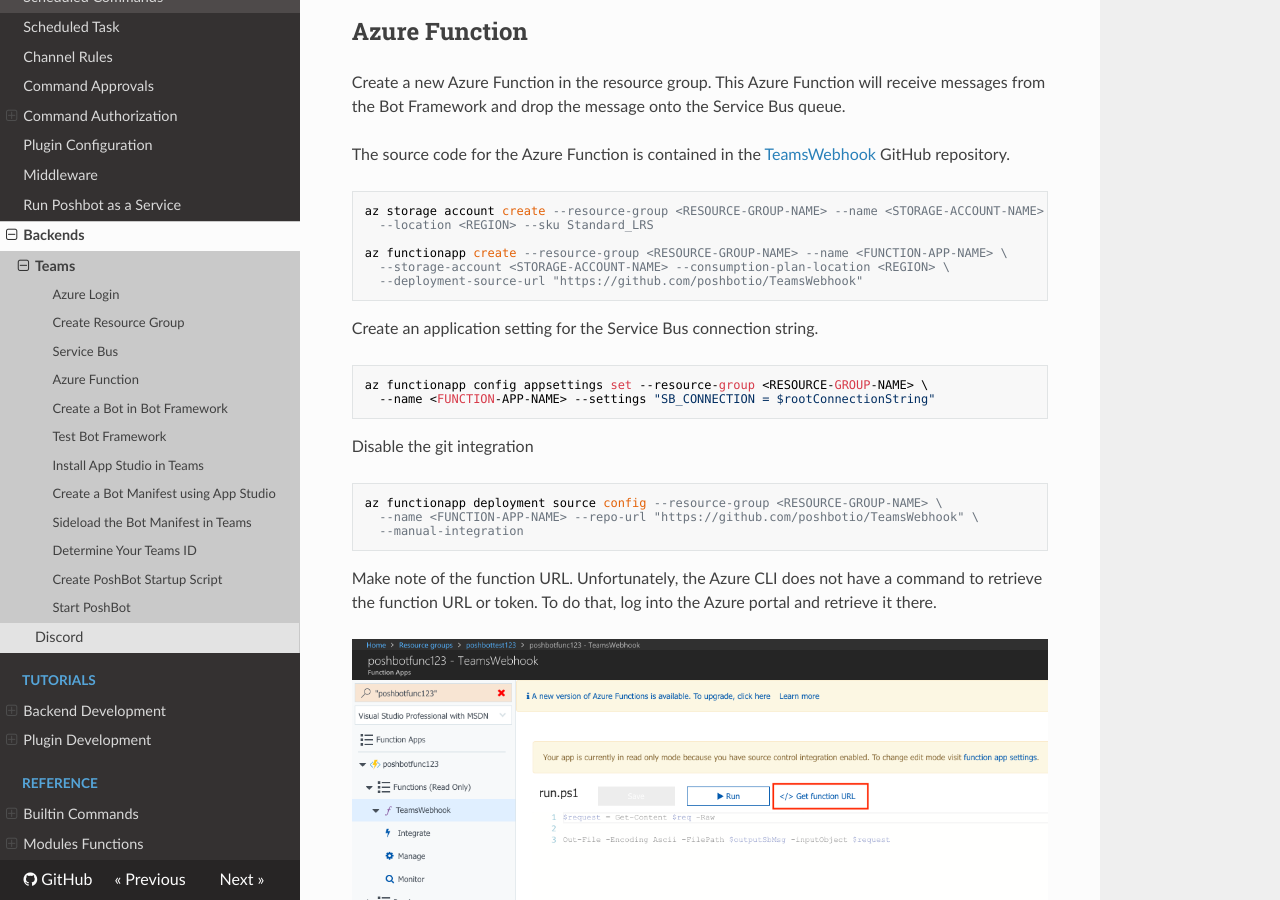
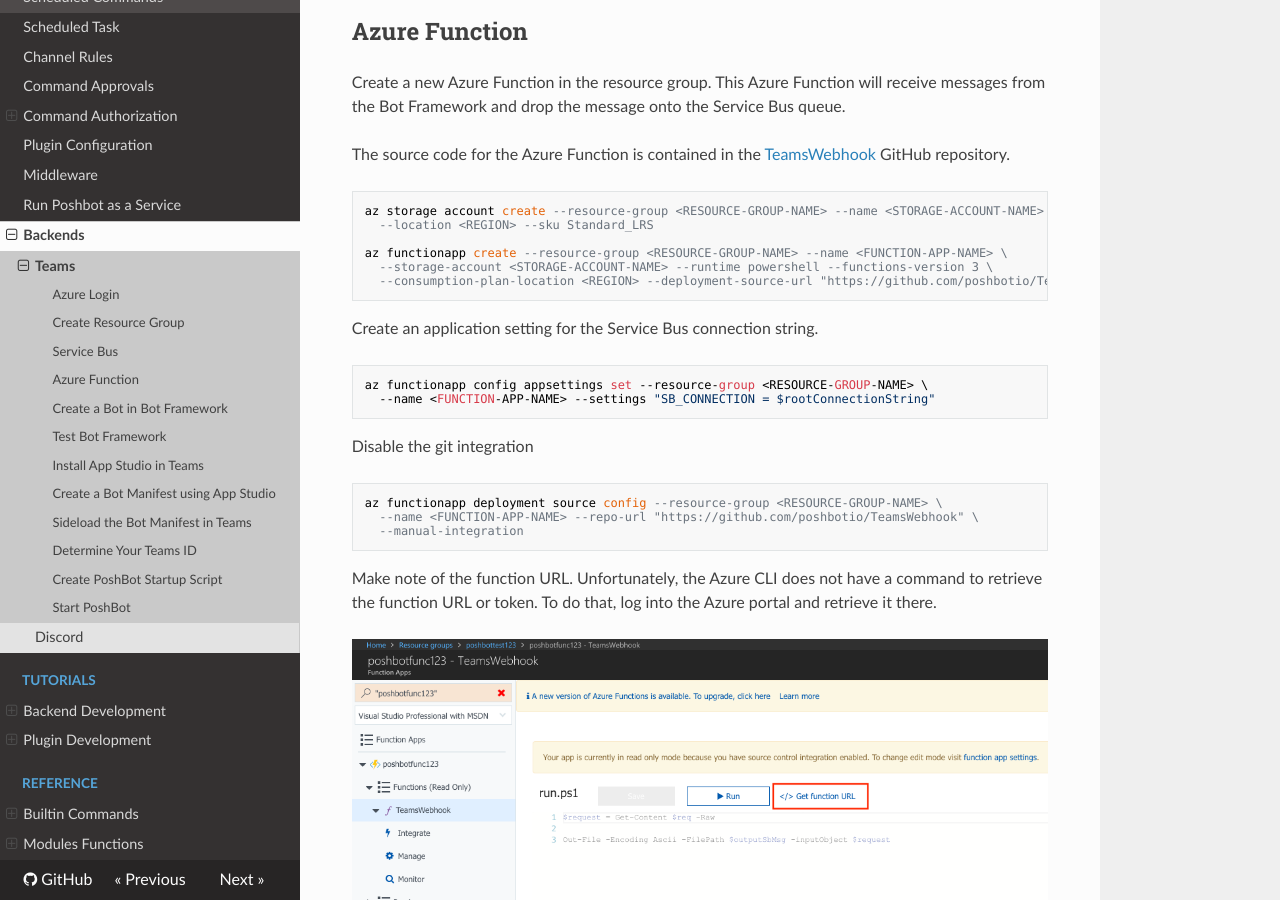
Before and after one commit to poshbotio/PoshBot, an MkDocs documentation site: the page built from docs/guides/backends/setup-teams-backend.md, in a window 1280 px wide and 900 px high, scrolled down 2326 px. Built offline with MkDocs 1.6.1, drawn with Linux system fonts in a browser that asks for light colours; nearby versions of some CDN libraries; old or Windows-style settings are respelled for this version of MkDocs.

Commit message:
add functions versions and runtime language

````diff
--- a/docs/guides/backends/setup-teams-backend.md
+++ b/docs/guides/backends/setup-teams-backend.md
@@ -97,8 +97,8 @@ az storage account create --resource-group <RESOURCE-GROUP-NAME> --name <STORAGE
   --location <REGION> --sku Standard_LRS
 
 az functionapp create --resource-group <RESOURCE-GROUP-NAME> --name <FUNCTION-APP-NAME> \
-  --storage-account <STORAGE-ACCOUNT-NAME> --consumption-plan-location <REGION> \
-  --deployment-source-url "https://github.com/poshbotio/TeamsWebhook"
+  --storage-account <STORAGE-ACCOUNT-NAME> --runtime powershell --functions-version 3 \
+  --consumption-plan-location <REGION> --deployment-source-url "https://github.com/poshbotio/TeamsWebhook"
 ```
 
 Create an application setting for the Service Bus connection string.
````
